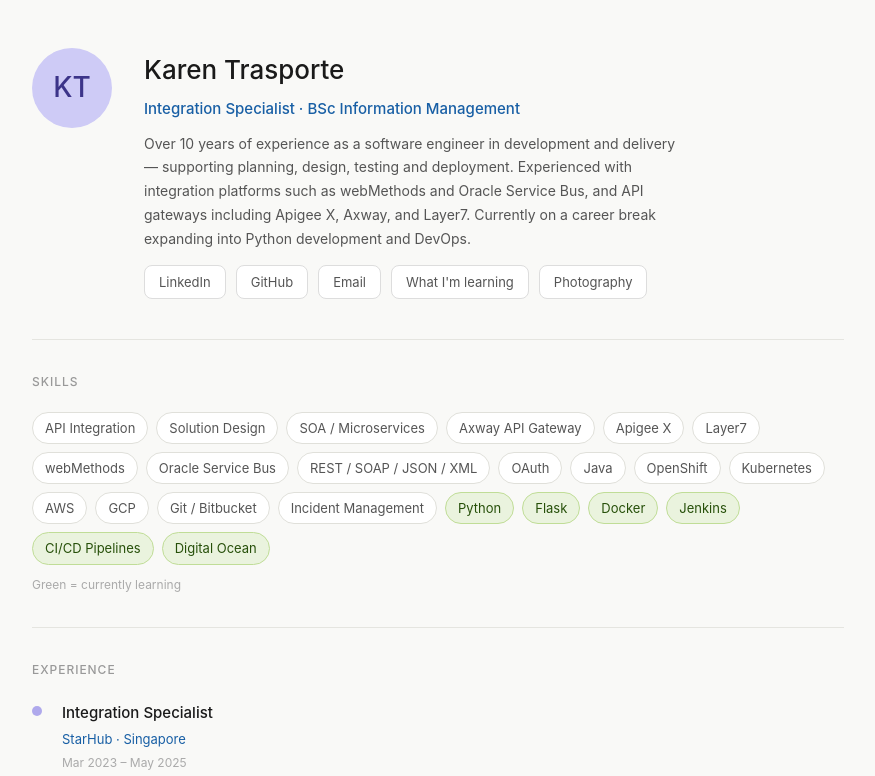
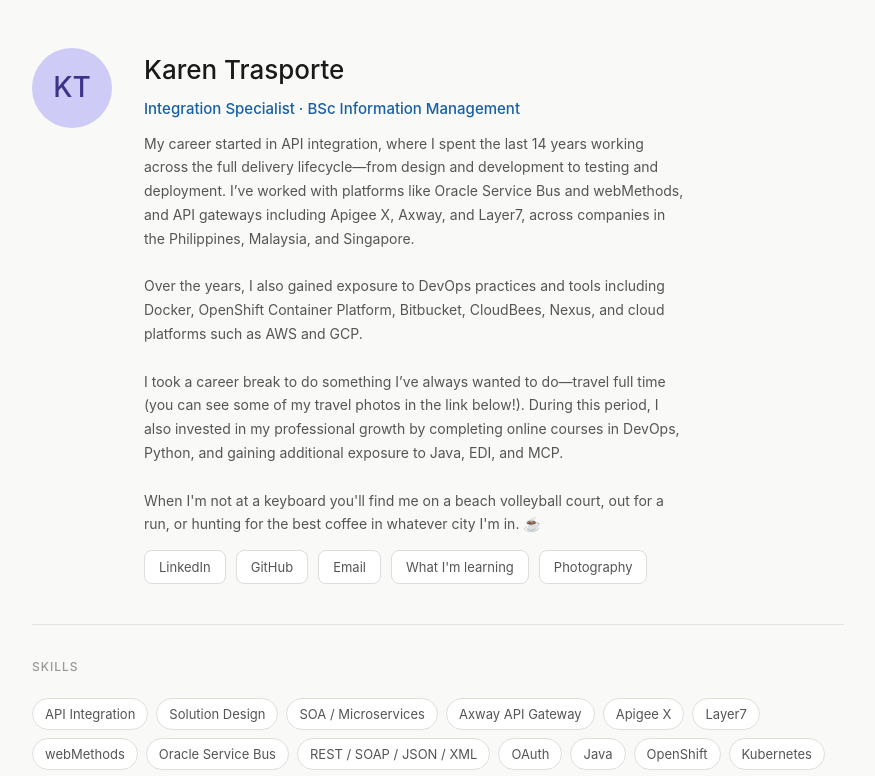
Before and after one commit to karentrasporte/myprofile, a Python web app: template app/templates/index.html in a window 1280 px wide. Shown: the top 776 px of the page, without its empty margins (202-1077 px from the left). Run offline with Jinja, Linux system fonts and the light colour scheme; the template is opened without the code that fills it, so the values that code supplies are empty; some libraries are stand-ins or nearby versions.

Commit message:
Updated profile summary section

```diff
--- a/app/templates/index.html
+++ b/app/templates/index.html
@@ -300,11 +300,13 @@
         <h1>Karen Trasporte</h1>
         <div class="title">Integration Specialist · BSc Information Management</div>
         <div class="bio">
-          Over 10 years of experience as a software engineer in development and delivery —
-          supporting planning, design, testing and deployment. Experienced with integration
-          platforms such as webMethods and Oracle Service Bus, and API gateways including
-          Apigee X, Axway, and Layer7. Currently on a career break expanding into Python
-          development and DevOps.
+        My career started in API integration, where I spent the last 14 years working across the full delivery lifecycle—from design and development to testing and deployment. I’ve worked with platforms like Oracle Service Bus and webMethods, and API gateways including Apigee X, Axway, and Layer7, across companies in the Philippines, Malaysia, and Singapore.
+<br><br>
+Over the years, I also gained exposure to DevOps practices and tools including Docker, OpenShift Container Platform, Bitbucket, CloudBees, Nexus, and cloud platforms such as AWS and GCP.
+<br><br>
+I took a career break to do something I’ve always wanted to do—travel full time (you can see some of my travel photos in the link below!). During this period, I also invested in my professional growth by completing online courses in DevOps, Python, and gaining additional exposure to Java, EDI, and MCP.
+<br><br>
+When I'm not at a keyboard you'll find me on a beach volleyball court, out for a run, or hunting for the best coffee in whatever city I'm in. ☕
         </div>
         <div class="links">
           <a href="https://www.linkedin.com/in/katrasporte" target="_blank">LinkedIn</a>
```
